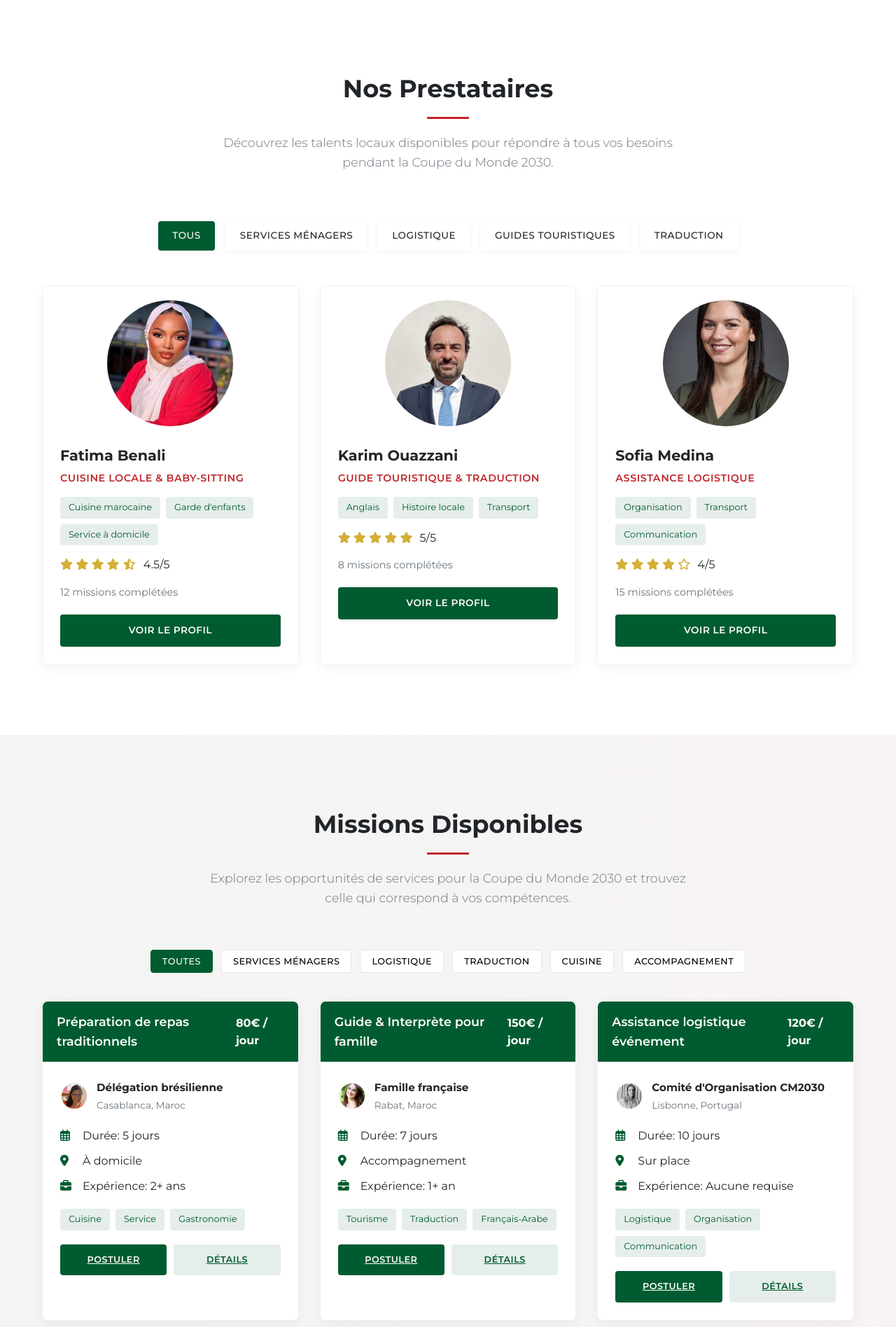
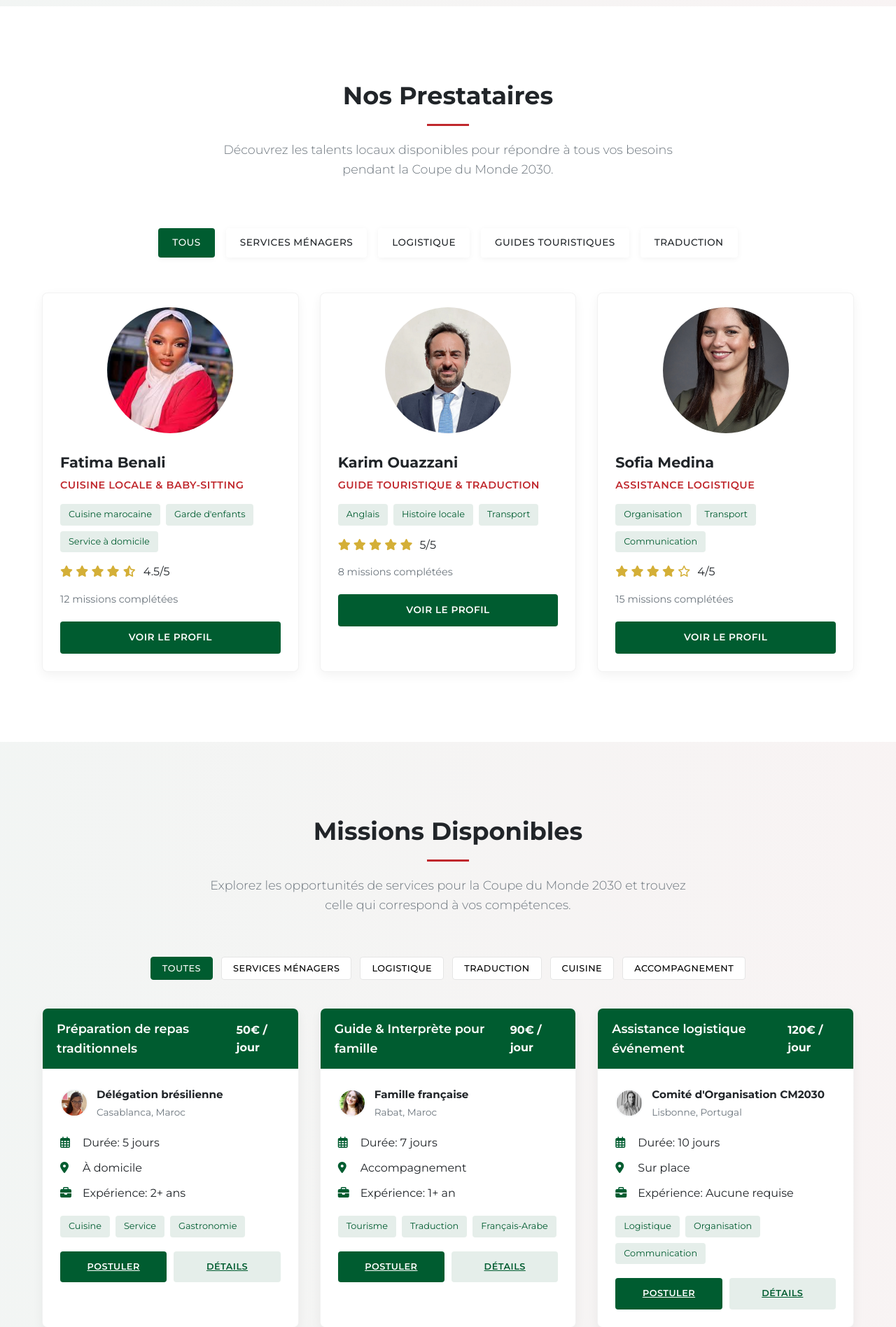
Before and after one commit to BENYEKHLEF-Anouar/Soli-Hackathon-2025, a PHP site: page /home.html in a window 1280 px wide. Shown: the part 2158-4054 px from the top of the page at 70% size. Run offline with PHP 8.4, Linux system fonts and the light colour scheme.

Commit message:
v finale

```diff
--- a/Soli-Hackathon-2025/assets/home.css
+++ b/Soli-Hackathon-2025/assets/home.css
@@ -64,11 +64,12 @@ header {
 }
 
 .logo img {
-    height: 50px;
-    margin-right: 15px;
+    height: 60px;
+    margin-right: -5px;
     /* Increased spacing between logo and text */
     object-fit: contain;
     /* Ensures the logo scales properly */
+    /* margin-left: -12px; */
 }
 
 /* Logo text container */
@@ -183,7 +184,7 @@ nav ul li a:hover {
 
 /* Hero Section */
 .hero {
-    background: linear-gradient(rgba(0, 0, 0, 0.6), rgba(0, 0, 0, 0.6)), url('/assets/images/about.jpg') center/cover no-repeat;
+    background: linear-gradient(rgba(0, 0, 0, 0.6), rgba(0, 0, 0, 0.6)), url('./images/about.jpg') center/cover no-repeat;
     height: 80vh;
     display: flex;
     align-items: center;
--- a/Soli-Hackathon-2025/home.html
+++ b/Soli-Hackathon-2025/home.html
@@ -5,7 +5,7 @@
     <meta charset="UTF-8">
     <meta name="viewport" content="width=device-width, initial-scale=1.0">
     <title>Atlas Mission - Coupe du Monde 2030</title>
-    <link rel="icon" type="image/x-icon" href="assets/images/Atlas.png">
+    <link rel="icon" type="image/x-icon" href="./assets/images/logo.png">
     <link href="https://cdnjs.cloudflare.com/ajax/libs/font-awesome/6.4.0/css/all.min.css" rel="stylesheet">
     <link href="https://cdnjs.cloudflare.com/ajax/libs/aos/2.3.4/aos.css" rel="stylesheet">
     <link href="https://fonts.googleapis.com/css2?family=Montserrat:wght@300;400;500;600;700&display=swap"
@@ -142,7 +142,7 @@
 
             <div class="profile-cards">
                 <div class="profile-card" data-aos="fade-up" data-aos-delay="100">
-                    <div class="profile-image" style="background: url('/assets/images/fatima.jpg') center/cover;"></div>
+                    <div class="profile-image" style="background: url('./assets/images/fatima.jpg') center/cover;"></div>
                     <div class="profile-info">
                         <h3 class="profile-name">Fatima Benali</h3>
                         <p class="profile-type">Cuisine locale & Baby-sitting</p>
@@ -167,7 +167,7 @@
                 </div>
 
                 <div class="profile-card" data-aos="fade-up" data-aos-delay="200">
-                    <div class="profile-image" style="background: url('/assets/images/KARIM.webp') center/cover;"></div>
+                    <div class="profile-image" style="background: url('./assets/images/KARIM.webp') center/cover;"></div>
                     <div class="profile-info">
                         <h3 class="profile-name">Karim Ouazzani</h3>
                         <p class="profile-type">Guide Touristique & Traduction</p>
@@ -192,7 +192,7 @@
                 </div>
 
                 <div class="profile-card" data-aos="fade-up" data-aos-delay="300">
-                    <div class="profile-image" style="background: url('/assets/images/SOFIA.jpeg') center/cover;"></div>
+                    <div class="profile-image" style="background: url('./assets/images/SOFIA.jpeg') center/cover;"></div>
                     <div class="profile-info">
                         <h3 class="profile-name">Sofia Medina</h3>
                         <p class="profile-type">Assistance Logistique</p>
@@ -238,11 +238,11 @@
                 <div class="mission-card" data-aos="fade-up" data-aos-delay="100">
                     <div class="mission-header">
                         <h3 class="mission-title">Préparation de repas traditionnels</h3>
-                        <span class="mission-price">80€ / jour</span>
+                        <span class="mission-price">50€ / jour</span>
                     </div>
                     <div class="mission-body">
                         <div class="mission-client">
-                            <div class="client-avatar" style="background: url('/assets/images/BRESLINE.jpg') center/cover;"></div>
+                            <div class="client-avatar" style="background: url('./assets/images/BRESLINE.jpg') center/cover;"></div>
                             <div class="client-info">
                                 <h4>Délégation brésilienne</h4>
                                 <p>Casablanca, Maroc</p>
@@ -277,11 +277,11 @@
                 <div class="mission-card" data-aos="fade-up" data-aos-delay="200">
                     <div class="mission-header">
                         <h3 class="mission-title">Guide & Interprète pour famille</h3>
-                        <span class="mission-price">150€ / jour</span>
+                        <span class="mission-price">90€ / jour</span>
                     </div>
                     <div class="mission-body">
                         <div class="mission-client">
-                            <div class="client-avatar" style="background: url('/assets/images/FAMILE.jpg') center/cover;"></div>
+                            <div class="client-avatar" style="background: url('./assets/images/FAMILE.jpg') center/cover;"></div>
                             <div class="client-info">
                                 <h4>Famille française</h4>
                                 <p>Rabat, Maroc</p>
@@ -320,7 +320,7 @@
                     </div>
                     <div class="mission-body">
                         <div class="mission-client">
-                            <div class="client-avatar" style="background: url('/assets/images/ORG.jpg') center/cover;"></div>
+                            <div class="client-avatar" style="background: url('./assets/images/ORG.jpg') center/cover;"></div>
                             <div class="client-info">
                                 <h4>Comité d'Organisation CM2030</h4>
                                 <p>Lisbonne, Portugal</p>
@@ -363,7 +363,7 @@
 
             <div class="course-grid">
                 <div class="course-card" data-aos="fade-up" data-aos-delay="100">
-                    <div class="course-image" style="background: url('/assets/images/Mor-hospitality.jpg') center/cover;">
+                    <div class="course-image" style="background: url('./assets/images/Mor-hospitality.jpg') center/cover;">
                         <span class="course-level">Débutant</span>
                     </div>
                     <div class="course-content">
@@ -387,7 +387,7 @@
                 </div>
 
                 <div class="course-card" data-aos="fade-up" data-aos-delay="200">
-                    <div class="course-image" style="background: url('/assets/images/Mor-guide.jpg') center/cover;">
+                    <div class="course-image" style="background: url('./assets/images/Mor-guide.jpg') center/cover;">
                         <span class="course-level">Intermédiaire</span>
                     </div>
                     <div class="course-content">
@@ -411,7 +411,7 @@
                 </div>
 
                 <div class="course-card" data-aos="fade-up" data-aos-delay="300">
-                    <div class="course-image" style="background: url('/assets/images/Mor-communication.jpg') center/cover;">
+                    <div class="course-image" style="background: url('./assets/images/Mor-communication.jpg') center/cover;">
                         <span class="course-level">Débutant</span>
                     </div>
                     <div class="course-content">
--- a/Soli-Hackathon-2025/login.html
+++ b/Soli-Hackathon-2025/login.html
@@ -11,7 +11,7 @@
     <link href="https://fonts.googleapis.com/css2?family=Montserrat:wght@300;400;500;600;700&display=swap"
         rel="stylesheet">
     <link rel="stylesheet" href="./assets/login.css">
-    <script src="/assets/login.js"></script>
+    <script src="./assets/login.js"></script>
 </head>
 
 <body>
```
